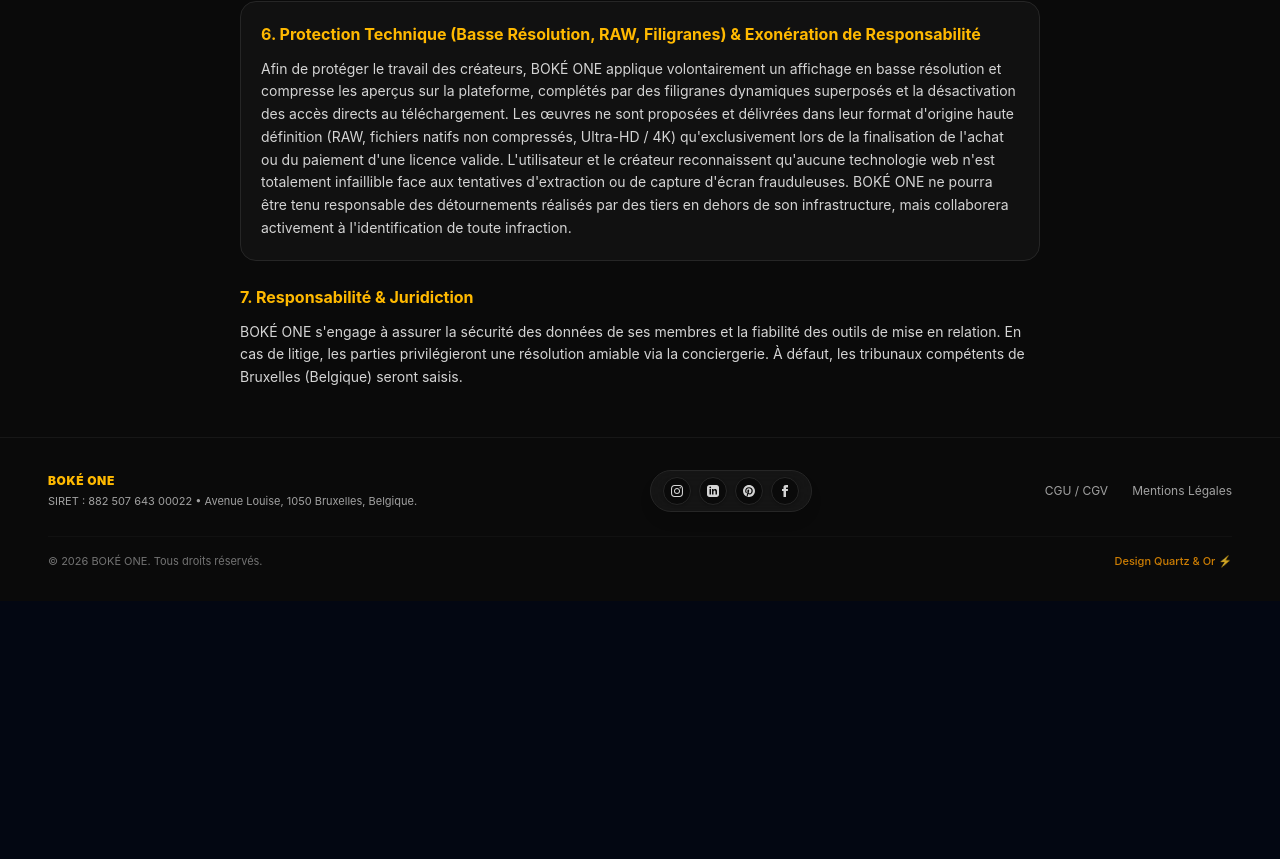
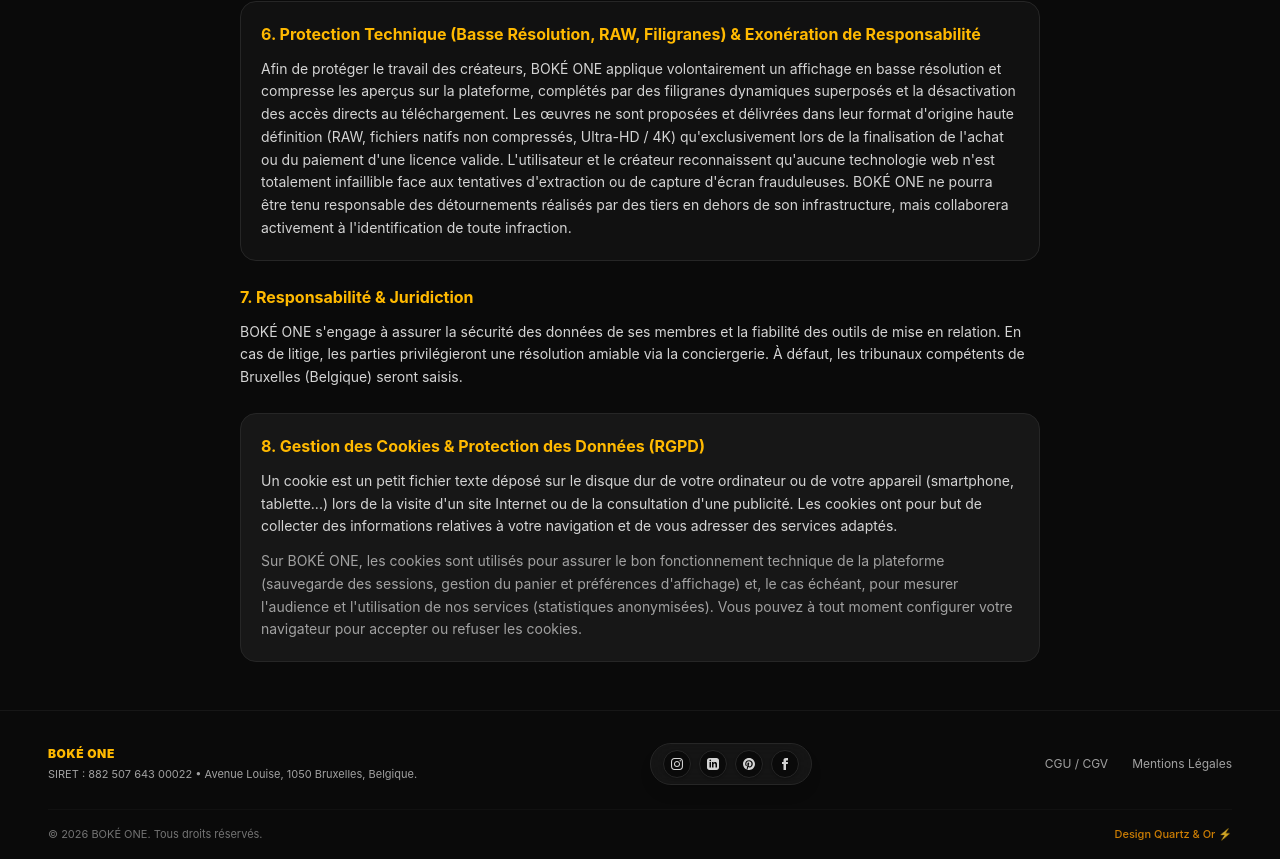
Before and after one commit to cloudshellsystem/boke, a React (Vite) app: page /cgu in a window 1280 px wide. Shown: the part 1082-1941 px from the top of the page. Before the commit the page ends 1683 px from the top, so only its background shows below. Built offline with nearby package versions, Linux system fonts and the light colour scheme; no server answers.

Commit message:
Ajout de la section Gestion des Cookies RGPD et mise a jour email contact

```diff
--- a/src/components/CGUPage.jsx
+++ b/src/components/CGUPage.jsx
@@ -17,13 +17,16 @@
     sec3Title: "3. Droit au Respect de la Vie Privée & Droit à l'Image",
     sec3Desc: "Chaque créateur/contributeur garantit être titulaire des autorisations d'exploitation du droit à l'image et du droit au respect de la vie privée des personnes, biens ou propriétés privées reconnaissables figurant dans ses œuvres (autorisations de captation, autorisations de vol drone 2026). BOKÉ ONE s'engage à respecter les réglementations sur la protection des données personnelles (RGPD).",
     sec4Title: "4. Propriété Intellectuelle & Cessions de Droits",
-    sec4Desc: "Toutes les œuvres exposées sur BOKÉ ONE (banque d'images, clips, prestations) sont protégées par les lois internationales sur la propriété intellectuelle. Les acquisitions de licences (stock numérique) ou les commandes de prestations en salon donnent lieu à une cession de droits encadrée (territoriale, temporelle ou exclusive selon les termes négociés). Toute revente ou utilisation non autorisée est strictement interdite.",
+    sec4Desc: "Toutes les œuvres exposées sur BOKÉ ONE (banque d'images, clips, prestations) sont protégées par les lois internationales sur la propriété intellectuelle. Les acquisitions de licences (stock numérique) ou les commandes de prestations en salon donnent lieu à une cession de droits encadrée (territoriale, temporelle ou exclusive selon les termes négociés). Toute revente ou utilisation non autorisée est strictly interdite.",
     sec5Title: "5. Transactions, Commissions & Acomptes",
     sec5Desc: "Les transactions réalisées via la plateforme ou validées en salon impliquent un système de commissionnement transparent (15 % prélevés par la structure jusqu'à 100 €, puis 20 % au-delà). Les accords conclus en direct peuvent nécessiter le versement d'un acompte de sécurité (généralement 30 %) pour bloquer les plannings et valider les cessions immédiates.",
     sec6Title: "6. Protection Technique (Basse Résolution, RAW, Filigranes) & Exonération de Responsabilité",
     sec6Desc: "Afin de protéger le travail des créateurs, BOKÉ ONE applique volontairement un affichage en basse résolution et compresse les aperçus sur la plateforme, complétés par des filigranes dynamiques superposés et la désactivation des accès directs au téléchargement. Les œuvres ne sont proposées et délivrées dans leur format d'origine haute définition (RAW, fichiers natifs non compressés, Ultra-HD / 4K) qu'exclusivement lors de la finalisation de l'achat ou du paiement d'une licence valide. L'utilisateur et le créateur reconnaissent qu'aucune technologie web n'est totalement infaillible face aux tentatives d'extraction ou de capture d'écran frauduleuses. BOKÉ ONE ne pourra être tenu responsable des détournements réalisés par des tiers en dehors de son infrastructure, mais collaborera activement à l'identification de toute infraction.",
     sec7Title: "7. Responsabilité & Juridiction",
-    sec7Desc: "BOKÉ ONE s'engage à assurer la sécurité des données de ses membres et la fiabilité des outils de mise en relation. En cas de litige, les parties privilégieront une résolution amiable via la conciergerie. À défaut, les tribunaux compétents de Bruxelles (Belgique) seront saisis."
+    sec7Desc: "BOKÉ ONE s'engage à assurer la sécurité des données de ses membres et la fiabilité des outils de mise en relation. En cas de litige, les parties privilégieront une résolution amiable via la conciergerie. À défaut, les tribunaux compétents de Bruxelles (Belgique) seront saisis.",
+    sec8Title: "8. Gestion des Cookies & Protection des Données (RGPD)",
+    sec8P1: "Un cookie est un petit fichier texte déposé sur le disque dur de votre ordinateur ou de votre appareil (smartphone, tablette...) lors de la visite d'un site Internet ou de la consultation d'une publicité. Les cookies ont pour but de collecter des informations relatives à votre navigation et de vous adresser des services adaptés.",
+    sec8P2: "Sur BOKÉ ONE, les cookies sont utilisés pour assurer le bon fonctionnement technique de la plateforme (sauvegarde des sessions, gestion du panier et préférences d'affichage) et, le cas échéant, pour mesurer l'audience et l'utilisation de nos services (statistiques anonymisées). Vous pouvez à tout moment configurer votre navigateur pour accepter ou refuser les cookies."
   },
   en: {
     badge: "Legal Framework & Trust",
@@ -46,13 +49,16 @@
     sec6Title: "6. Technical Protection (Low Resolution, RAW Files, Watermarks) & Limitation of Liability",
     sec6Desc: "To protect creators' work, BOKÉ ONE intentionally displays content in low resolution and compressed preview formats across the platform, combined with overlaid dynamic watermarks and disabled direct downloads. Original high-definition files (RAW, uncompressed native assets, Ultra-HD / 4K) are exclusively provided upon full purchase completion or payment of a valid license. Users and creators acknowledge that no web technology is completely immune to fraudulent extraction or screenshots. BOKÉ ONE cannot be held liable for third-party unauthorized captures outside its infrastructure, but will actively assist in identifying infringements.",
     sec7Title: "7. Liability & Jurisdiction",
-    sec7Desc: "BOKÉ ONE is committed to ensuring member data security and networking tool reliability. In the event of a dispute, parties will prioritize an amicable resolution through conciergence. Otherwise, competent courts in Brussels (Belgium) shall have jurisdiction."
+    sec7Desc: "BOKÉ ONE is committed to ensuring member data security and networking tool reliability. In the event of a dispute, parties will prioritize an amicable resolution through conciergence. Otherwise, competent courts in Brussels (Belgium) shall have jurisdiction.",
+    sec8Title: "8. Cookies Management & Data Protection (GDPR)",
+    sec8P1: "A cookie is a small text file stored on your computer or device (smartphone, tablet...) when visiting a website or viewing an advertisement. Cookies collect information regarding your browsing activity to provide tailored services.",
+    sec8P2: "On BOKÉ ONE, cookies are used to guarantee technical platform performance (session preservation, shopping cart management, display preferences) and measure service usage (anonymous statistics). You can configure your browser preferences at any time."
   }
 };
 
 export default function CGUPage() {
   const { lang } = useLanguage();
-  const t = CGU_TEXT[lang];
+  const t = CGU_TEXT[lang] || CGU_TEXT.fr;
 
   return (
     <main className="mx-auto w-full max-w-4xl bg-neutral-950 p-6 sm:p-12 text-neutral-300 min-h-screen font-sans space-y-8">
@@ -71,7 +77,7 @@
           <p className="text-neutral-400">
             <strong>{t.sec1HQ}</strong> {t.sec1Address}
             <br />
-            <strong>{t.sec1Contact}</strong> contact@boke-one.com | {t.sec1WhatsApp}
+            <strong>{t.sec1Contact}</strong> contact@bokeone.com | {t.sec1WhatsApp}
           </p>
         </div>
 
@@ -104,6 +110,12 @@
           <h2 className="text-base font-bold text-amber-400">{t.sec7Title}</h2>
           <p>{t.sec7Desc}</p>
         </div>
+
+        <div className="bg-neutral-900 border border-neutral-800 p-5 rounded-2xl space-y-3">
+          <h2 className="text-base font-bold text-amber-400">{t.sec8Title}</h2>
+          <p className="text-neutral-300">{t.sec8P1}</p>
+          <p className="text-neutral-400">{t.sec8P2}</p>
+        </div>
       </section>
     </main>
   );
```
